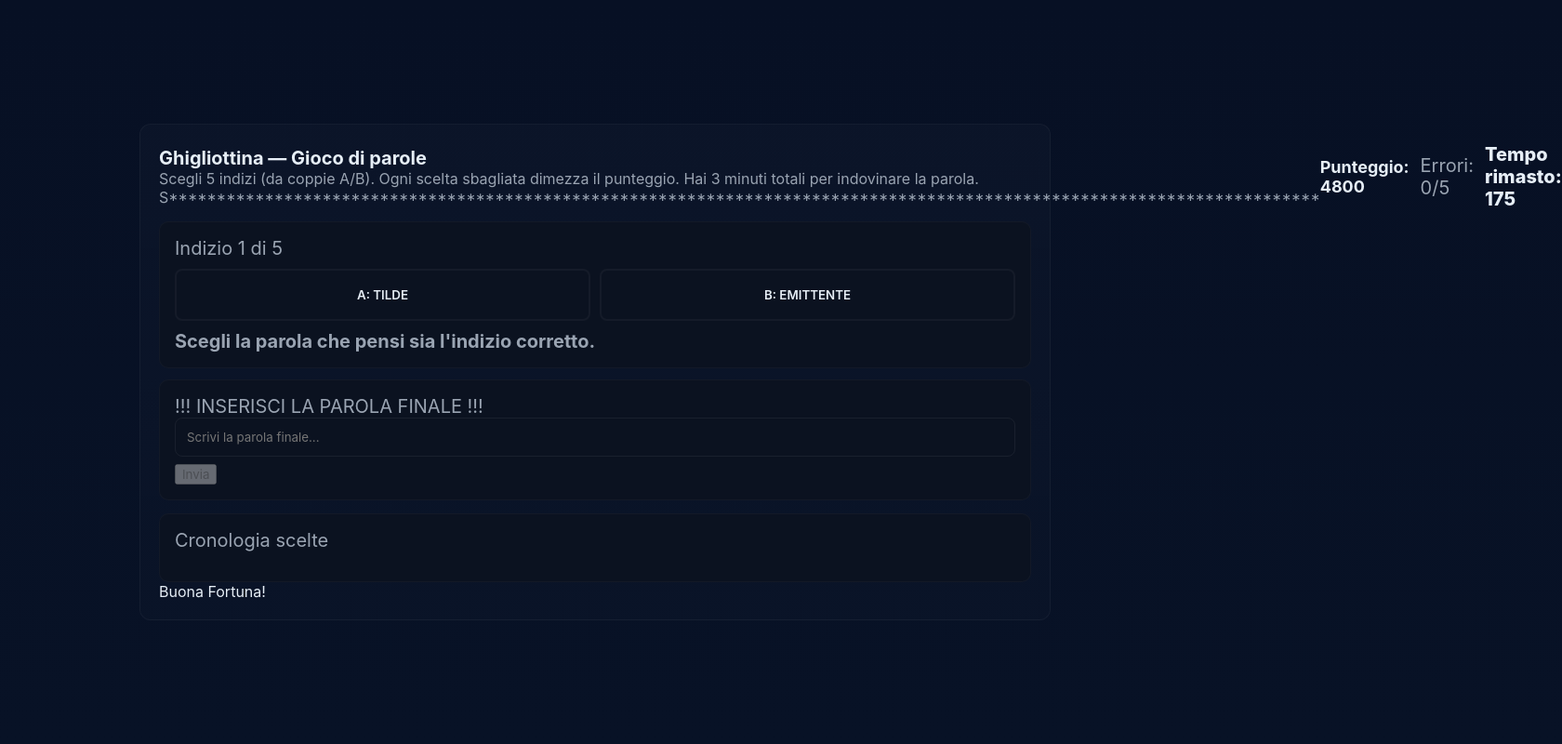
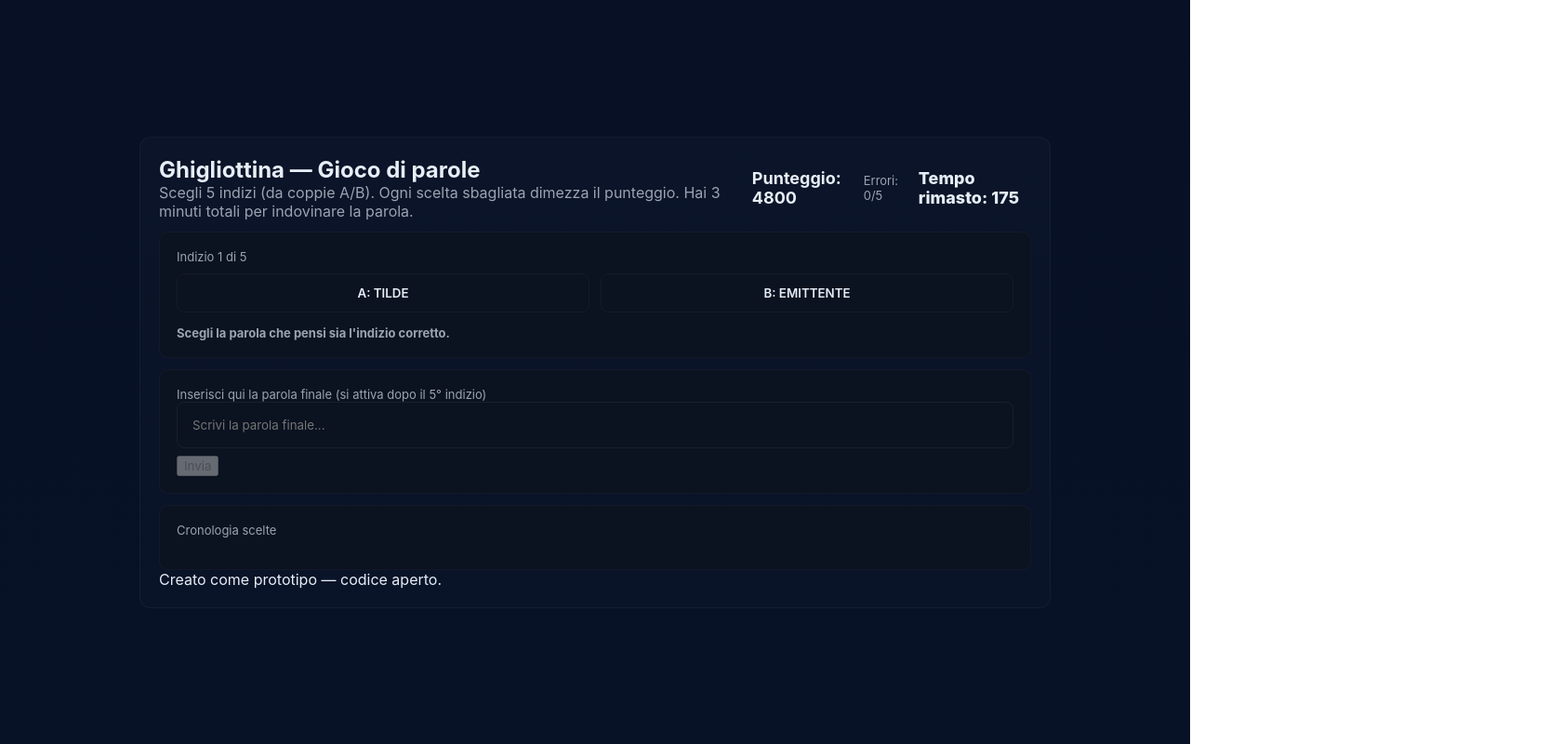
Before and after one commit to redarrow707-ops/GHIGLIOTTINA, a plain HTML site: page index.html in a window 1280 px wide. Shown: the whole page at 93% size, 1680 px wide, since content can reach past the window. Drawn offline with Linux system fonts and the light colour scheme.

Commit message:
Update styles and text in index.html

```diff
--- a/index.html
+++ b/index.html
@@ -10,23 +10,23 @@
     body{margin:0;background:linear-gradient(180deg,#071024,#081226);color:#e6eef6;min-height:100vh;display:flex;align-items:center;justify-content:center;padding:24px}
     .wrap{width:980px;max-width:100%;background:linear-gradient(180deg,rgba(255,255,255,0.02),rgba(255,255,255,0.01));border:1px solid rgba(255,255,255,0.04);border-radius:12px;padding:20px}
     header{display:flex;align-items:center;justify-content:space-between;margin-bottom:12px}
-    h1{font-size:20px;margin:0}
+    h1{font-size:24px;margin:0}
     .rules{font-size:16px;color:var(--muted)}
-    .row{display:flex;gap:14px}
+    .row{display:flex;gap:16px}
     .col{flex:1}
-    .card{background:var(--card);padding:16px;border-radius:10px;border:1px solid rgba(255,255,255,0.03);animation:fadeIn 0.7s ease}
-    .choices{display:grid;grid-template-columns:1fr 1fr;gap:10px;margin-top:10px}
-    button.choice{padding:18px;border-radius:8px;border:2px solid rgba(255,255,255,0.04);background:transparent;color:inherit;cursor:pointer;font-weight:600;transition:0.2s}
+    .card{background:var(--card);padding:18px;border-radius:10px;border:1px solid rgba(255,255,255,0.03);animation:fadeIn 0.7s ease}
+    .choices{display:grid;grid-template-columns:1fr 1fr;gap:12px;margin-top:10px}
+    button.choice{padding:12px;border-radius:8px;border:1px solid rgba(255,255,255,0.04);background:transparent;color:inherit;cursor:pointer;font-weight:600;transition:0.2s}
     button.choice:hover:not([disabled]){transform:scale(1.05);transition:0.15s}
     button.choice[disabled]{opacity:0.45;cursor:default}
-    .status{display:flex;gap:12px;align-items:center}
+    .status{display:flex;gap:16px;align-items:center}
     .score{font-weight:700;font-size:18px}
-    .small{font-size:20px;color:var(--muted)}
-    .timer{font-weight:800;font-size:20px}
-    .feedback{margin-top:10px;font-weight:700}
-    input.final-input{width:100%;padding:12px;border-radius:8px;border:1px solid rgba(255,255,255,0.06);background:transparent;color:inherit}
-    .result{margin-top:14px;padding:10px;border-radius:8px}
-    .result.success{background:linear-gradient(90deg, rgba(110,231,188,0.12), rgba(110,231,183,0.06));border:1px solid rgba(110,231,183,0.12);color:var(--success)}
+    .small{font-size:13px;color:var(--muted)}
+    .timer{font-weight:800;font-size:18px}
+    .feedback{margin-top:14px;font-weight:700}
+    input.final-input{width:100%;padding:16px;border-radius:8px;border:1px solid rgba(255,255,255,0.06);background:transparent;color:inherit}
+    .result{margin-top:12px;padding:10px;border-radius:8px}
+    .result.success{background:linear-gradient(90deg, rgba(110,231,183,0.12), rgba(110,231,183,0.06));border:1px solid rgba(110,231,183,0.12);color:var(--success)}
     .result.fail{background:linear-gradient(90deg, rgba(255,107,107,0.08), rgba(255,107,107,0.04));border:1px solid rgba(255,107,107,0.08);color:var(--danger)}
     @keyframes fadeIn{to{opacity:1}}
   </style>
@@ -36,8 +36,7 @@
     <header>
       <div>
         <h1>Ghigliottina — Gioco di parole</h1>
-        <div class="rules">Scegli 5 indizi (da coppie A/B). Ogni scelta sbagliata dimezza il punteggio. Hai 3 minuti totali per indovinare la parola. </div>
-        <div class="rules">S************************************************************************************************************************ </div>
+        <div class="rules">Scegli 5 indizi (da coppie A/B). Ogni scelta sbagliata dimezza il punteggio. Hai 3 minuti totali per indovinare la parola.</div>
       </div>
       <div class="status">
         <div class="score">Punteggio: <span id="score">4800</span></div>
@@ -60,22 +59,22 @@
         </div>
 
         <div class="card" style="margin-top:12px">
-          <div class="small">!!! INSERISCI LA PAROLA FINALE !!!</div>
+          <div class="small">Inserisci qui la parola finale (si attiva dopo il 5° indizio)</div>
           <input id="finalInput" class="final-input" placeholder="Scrivi la parola finale..." disabled />
-          <div style="display:flex;gap:10px;margin-top:8px;align-items:center">
+          <div style="display:flex;gap:8px;margin-top:8px;align-items:center">
             <button id="submitFinal" class="btn" disabled>Invia</button>
           </div>
           <div id="resultBox"></div>
         </div>
 
-        <div class="card" style="margin-top:14px">
+        <div class="card" style="margin-top:12px">
           <div class="small">Cronologia scelte</div>
-          <ol id="history" style="margin-top:10px;color:var(--muted)"></ol>
+          <ol id="history" style="margin-top:8px;color:var(--muted)"></ol>
         </div>
       </div>
     </div>
 
-    <footer>Buona Fortuna!</footer>
+    <footer>Creato come prototipo — codice aperto.</footer>
   </div>
 
   <script id="gameData" type="application/json">
@@ -183,11 +182,11 @@ function pickChoice(btn){
   chosenThisRound = btn.textContent[0];
   choiceA.disabled = choiceB.disabled = true;
   game.pick(isCorrect);
-  feedback.textContent = isCorrect ? 'Corretto!' : 'Sbagliato — Punteggio dimezzato.';
+  feedback.textContent = isCorrect ? 'Corretto!' : 'Sbagliato — punteggio dimezzato.';
   feedback.style.color = isCorrect ? 'var(--success)' : 'var(--danger)';
   const selText = btn.textContent.replace(/^.:\s*/, '');
   const li = document.createElement('li');
-  li.textContent = `R${game.round+1}: hai scelto ${chosenThisRound} — "${selText}" (${isCorrect ? 'Corretto':'Sbagliato'})`;
+  li.textContent = `R${game.round+1}: hai scelto ${chosenThisRound} — "${selText}" (${isCorrect ? 'corretto':'sbagliato'})`;
   historyEl.appendChild(li);
   updateUI();
   setTimeout(()=>{ game.nextRound(); renderPairs(); }, 600);
@@ -202,6 +201,7 @@ function startFinalPhase(){
 function finishFinal(win, message){
   game.finalPhase = false;
   finalInput.disabled = submitFinal.disabled = true;
+  clearInterval(gameTimer); // blocca il timer alla fine della parola finale
   if(win){
     resultBox.innerHTML = `<div class="result success">${message}. Punteggio finale: <strong>${Math.round(game.score)}</strong></div>`;
   } else {
```
